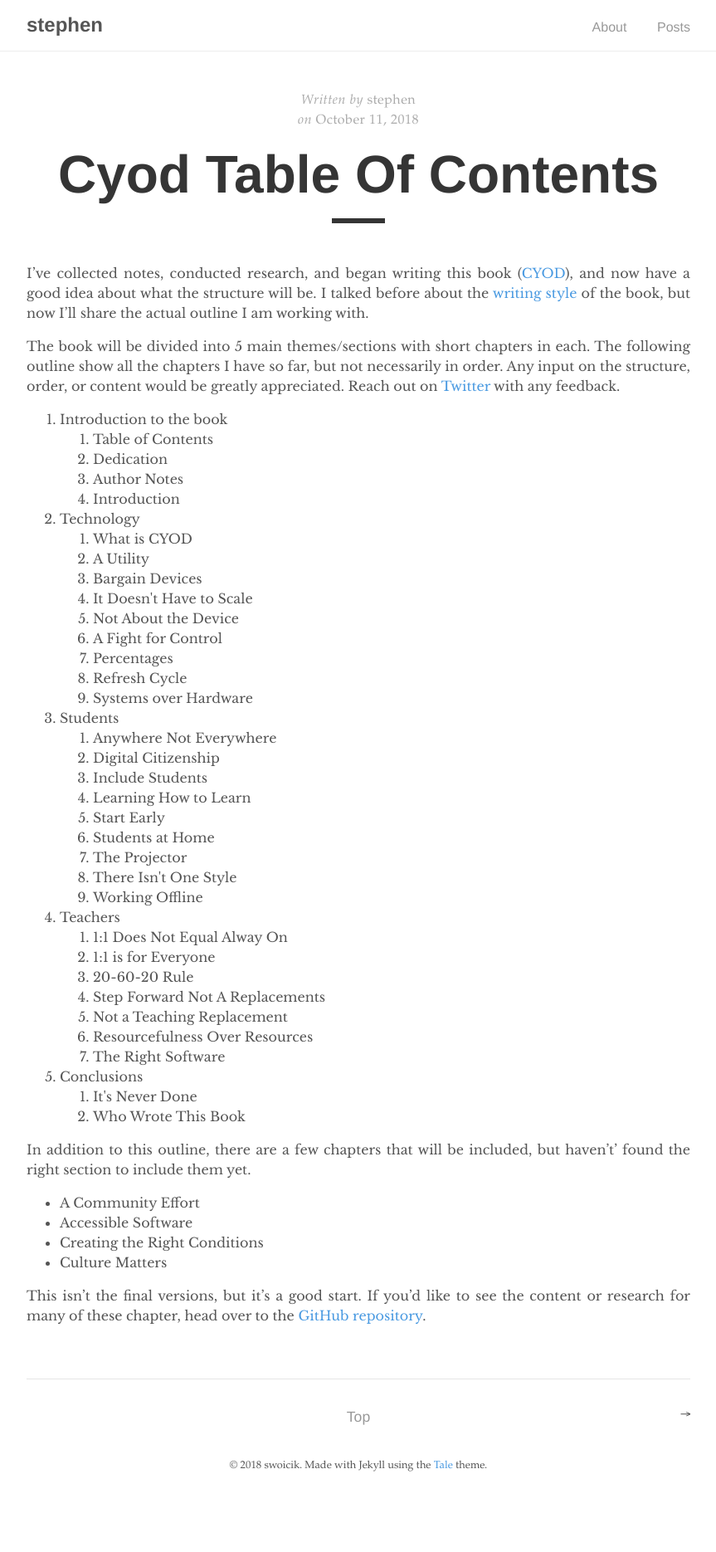
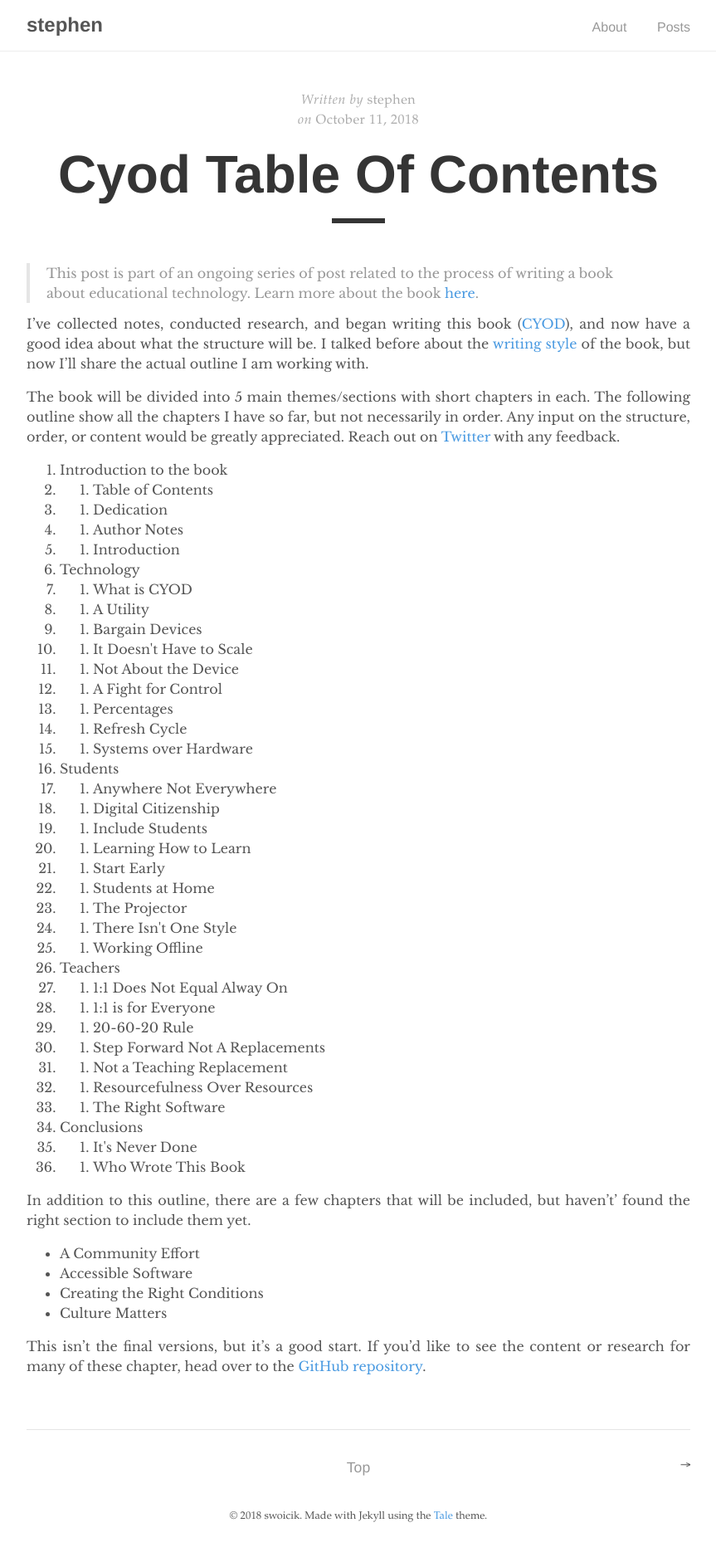
Before and after one commit to swoicik/swoicik.github.io, a Jekyll site: the page built from _posts/2018-10-11-cyod-table-of-contents.md, in a window 1280 px wide. Shown: the whole page at 83% size, without its empty margins (208-1071 px from the left). Built offline with Jekyll 4.4.1, drawn with Linux system fonts in a browser that asks for light colours; before the commit the page ends 1809 px from its top, so only the background shows below that.

Commit message:
Syncing _posts/2018-10-11-cyod-table-of-contents.md from WordPress at https://swoicik.com (stephen) - wpghs

```diff
--- a/_posts/2018-10-11-cyod-table-of-contents.md
+++ b/_posts/2018-10-11-cyod-table-of-contents.md
@@ -9,67 +9,175 @@ permalink: >
 published: true
 post_date: 2018-10-11 12:37:19
 ---
+<blockquote>This post is part of an ongoing series of post related to the process of writing a book about educational technology. Learn more about the book <a href="https://swoicik.com/cyod/">here</a>.</blockquote>
 I’ve collected notes, conducted research, and began writing this book (<a href="https://swoicik.com/cyod/">CYOD</a>), and now have a good idea about what the structure will be. I talked before about the <a href="https://swoicik.com/2018/writing-style/">writing style</a> of the book, but now I’ll share the actual outline I am working with.
 
 The book will be divided into 5 main themes/sections with short chapters in each. The following outline show all the chapters I have so far, but not necessarily in order. Any input on the structure, order, or content would be greatly appreciated. Reach out on <a href="https://twitter.com/swoicik">Twitter</a> with any feedback.
 <ol>
- 	<li>Introduction to the book
+ 	<li>Introduction to the book</li>
+ 	<li>
 <ol>
  	<li>Table of Contents</li>
+</ol>
+</li>
+ 	<li>
+<ol>
  	<li>Dedication</li>
+</ol>
+</li>
+ 	<li>
+<ol>
  	<li>Author Notes</li>
+</ol>
+</li>
+ 	<li>
+<ol>
  	<li>Introduction</li>
 </ol>
 </li>
- 	<li>Technology
+ 	<li>Technology</li>
+ 	<li>
 <ol>
  	<li>What is CYOD</li>
+</ol>
+</li>
+ 	<li>
+<ol>
  	<li>A Utility</li>
+</ol>
+</li>
+ 	<li>
+<ol>
  	<li>Bargain Devices</li>
+</ol>
+</li>
+ 	<li>
+<ol>
  	<li>It Doesn't Have to Scale</li>
+</ol>
+</li>
+ 	<li>
+<ol>
  	<li>Not About the Device</li>
+</ol>
+</li>
+ 	<li>
+<ol>
  	<li>A Fight for Control</li>
+</ol>
+</li>
+ 	<li>
+<ol>
  	<li>Percentages</li>
+</ol>
+</li>
+ 	<li>
+<ol>
  	<li>Refresh Cycle</li>
+</ol>
+</li>
+ 	<li>
+<ol>
  	<li>Systems over Hardware</li>
 </ol>
 </li>
- 	<li>Students
+ 	<li>Students</li>
+ 	<li>
 <ol>
  	<li>Anywhere Not Everywhere</li>
+</ol>
+</li>
+ 	<li>
+<ol>
  	<li>Digital Citizenship</li>
+</ol>
+</li>
+ 	<li>
+<ol>
  	<li>Include Students</li>
+</ol>
+</li>
+ 	<li>
+<ol>
  	<li>Learning How to Learn</li>
+</ol>
+</li>
+ 	<li>
+<ol>
  	<li>Start Early</li>
+</ol>
+</li>
+ 	<li>
+<ol>
  	<li>Students at Home</li>
+</ol>
+</li>
+ 	<li>
+<ol>
  	<li>The Projector</li>
+</ol>
+</li>
+ 	<li>
+<ol>
  	<li>There Isn't One Style</li>
+</ol>
+</li>
+ 	<li>
+<ol>
  	<li>Working Offline</li>
 </ol>
 </li>
- 	<li>Teachers
+ 	<li>Teachers</li>
+ 	<li>
 <ol>
  	<li>1:1 Does Not Equal Alway On</li>
+</ol>
+</li>
+ 	<li>
+<ol>
  	<li>1:1 is for Everyone</li>
+</ol>
+</li>
+ 	<li>
+<ol>
  	<li>20-60-20 Rule</li>
+</ol>
+</li>
+ 	<li>
+<ol>
  	<li>Step Forward Not A Replacements</li>
+</ol>
+</li>
+ 	<li>
+<ol>
  	<li>Not a Teaching Replacement</li>
+</ol>
+</li>
+ 	<li>
+<ol>
  	<li>Resourcefulness Over Resources</li>
+</ol>
+</li>
+ 	<li>
+<ol>
  	<li>The Right Software</li>
 </ol>
 </li>
- 	<li>Conclusions
+ 	<li>Conclusions</li>
+ 	<li>
 <ol>
  	<li>It's Never Done</li>
+</ol>
+</li>
+ 	<li>
+<ol>
  	<li>Who Wrote This Book</li>
 </ol>
 </li>
-</ol>
-In addition to this outline, there are a few chapters that will be included, but haven't' found the right section to include them yet.
+</ol>In addition to this outline, there are a few chapters that will be included, but haven't' found the right section to include them yet.
 <ul>
  	<li>A Community Effort</li>
  	<li>Accessible Software</li>
  	<li>Creating the Right Conditions</li>
  	<li>Culture Matters</li>
-</ul>
-This isn’t the final versions, but it’s a good start. If you’d like to see the content or research for many of these chapter, head over to the <a href="https://github.com/swoicik/cyod">GitHub repository</a>.
+</ul>This isn’t the final versions, but it’s a good start. If you’d like to see the content or research for many of these chapter, head over to the <a href="https://github.com/swoicik/cyod">GitHub repository</a>.
```
Also changed, not shown: other parts of _posts/2018-10-11-cyod-table-of-contents.md (+1 -1 lines).
